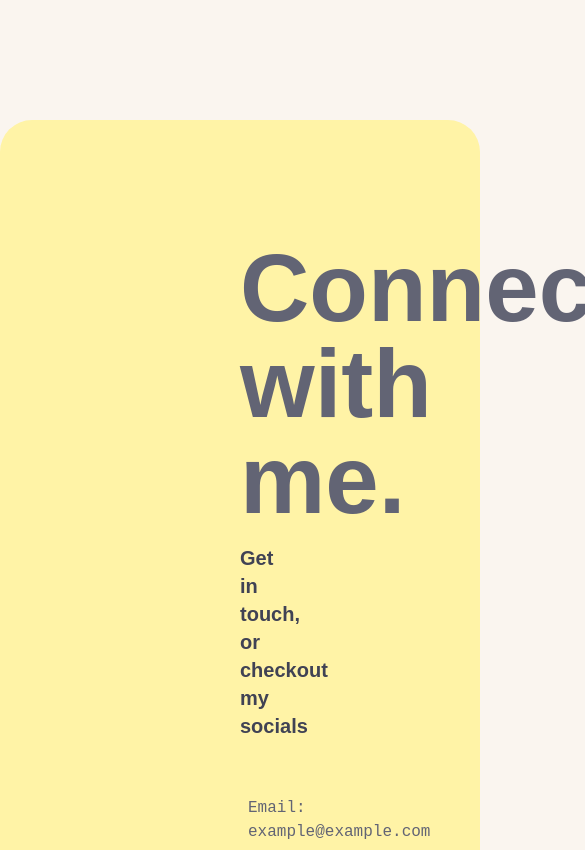
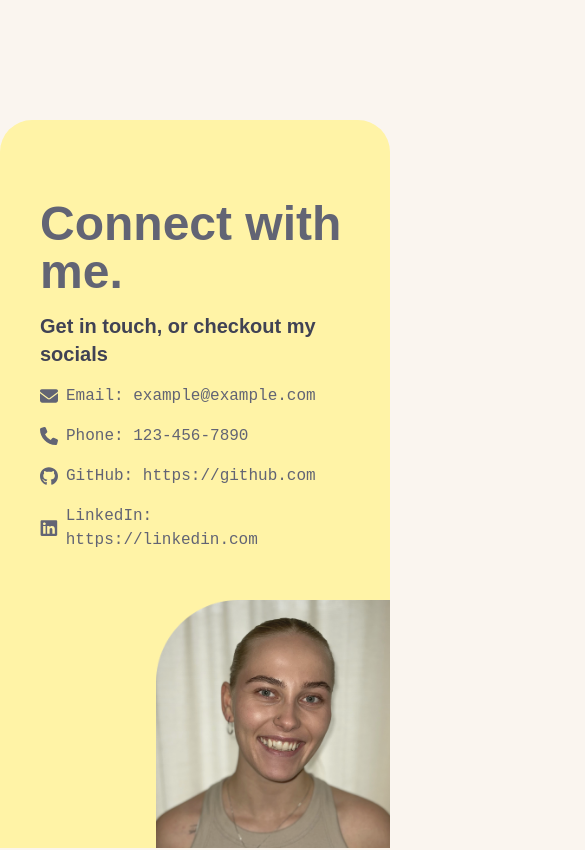
Before and after one commit to AstaCarl/website-portfolio, a React (Vite) app: page / in a window 390 px wide. Shown: the part 5020-5870 px from the top of the page, 585 px wide, since content can reach past the window. Built offline with nearby package versions, Linux system fonts and the light colour scheme.

Commit message:
made footer responsive

```diff
--- a/src/components/Footer.tsx
+++ b/src/components/Footer.tsx
@@ -17,15 +17,16 @@ const platforms = [
   { icon: <GitIcon height={18} width={18} color="var(--color-gray-blue)" />, label: "GitHub: https://github.com" },
   { icon: <LinkedInIcon />, label: "LinkedIn: https://linkedin.com" },
 ];
+// lg:px-80
 
 export default function Footer({ displayTitle, subtitle }: FooterProps) {
   return (
-    <footer className="bg-yellow px-60 py-30 lg:px-80 flex flex-col gap-4 rounded-t-4xl relative">
-      <h1 className="text-gray-blue font-primary font-bold text-8xl">
+    <footer className="bg-yellow px-10 pt-20 pb-74 md:px-30 lg:px-80 flex flex-col gap-4 rounded-t-4xl relative">
+      <h1 className="text-gray-blue font-primary font-bold text-5xl md:text-7xl lg:text-8xl">
         {displayTitle}
       </h1>
       <Title variant="h4" title={subtitle} />
-      <div className="flex flex-col gap-4 mt-10">
+      <div className="flex flex-col gap-4">
       {platforms.map((platform) => (
         <div className="flex items-center gap-2">
         {platform.icon}
@@ -35,7 +36,7 @@ export default function Footer({ displayTitle, subtitle }: FooterProps) {
         </div>
       ))}
       </div>
-      <img src={ProfilePic} alt="Profile Picture" className="absolute bottom-0 right-0 w-1/4 opacity-90" />
+      <img src={ProfilePic} alt="Profile Picture" className="absolute bottom-0 right-0 w-[60%] max-w-70 md:max-w-90 opacity-90" />
     </footer>
   );
 }
```
